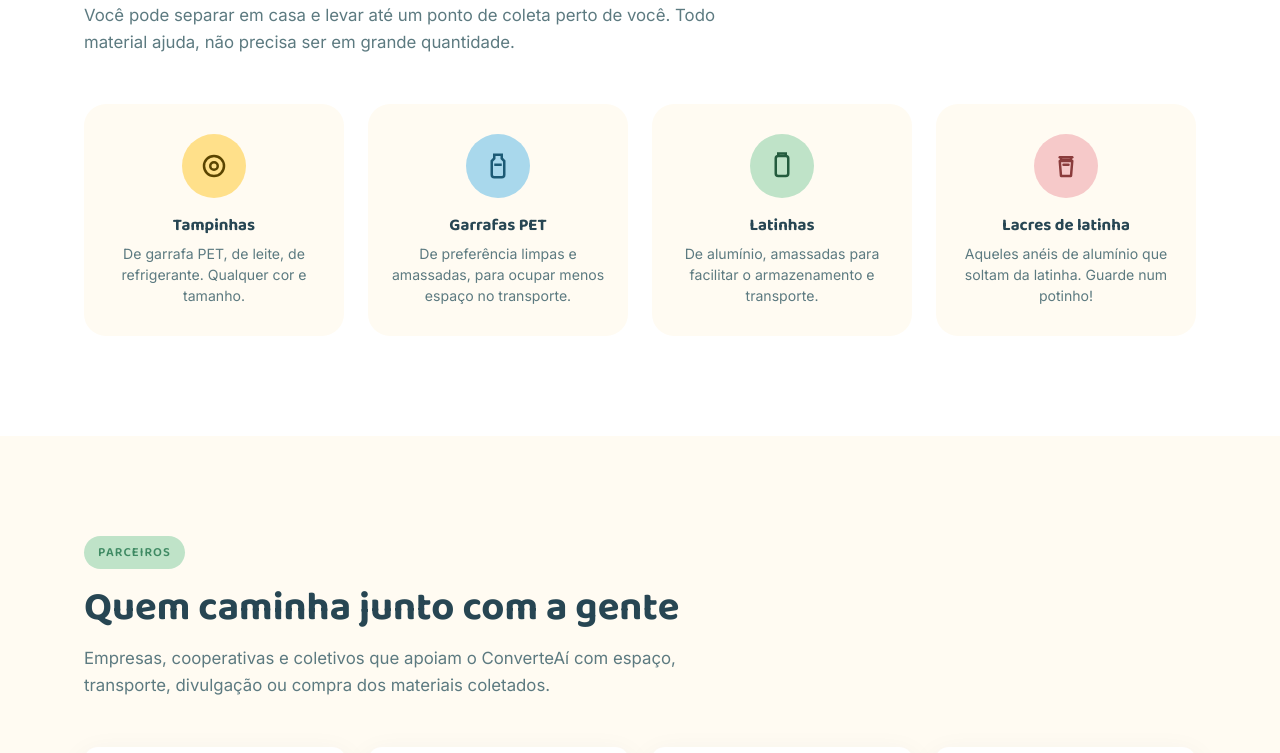
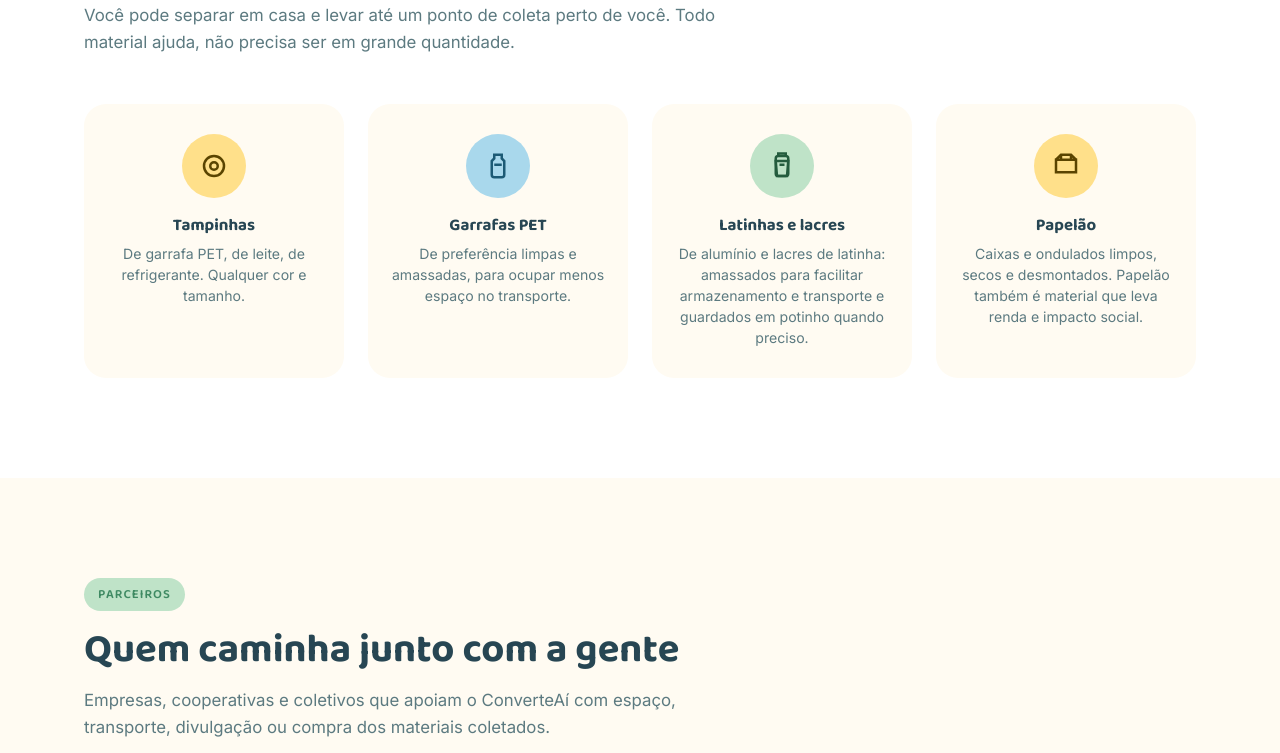
Before and after one commit to Mariastodi/ConverteAi, a React (Vite) app: page / in a window 1280 px wide. Shown: the part 1420-2173 px from the top of the page. Built offline with nearby package versions, Linux system fonts and the light colour scheme.

Commit message:
Deploy footer logo fix and content updates

```diff
--- a/src/components/About.jsx
+++ b/src/components/About.jsx
@@ -8,7 +8,7 @@ function About({ cards }) {
           <span className="eyebrow">Sobre o projeto</span>
           <h2>Reciclagem que também recicla oportunidades</h2>
           <p>
-            O ConverteAí nasceu de um grupo de amigos que percebeu que tampinha, garrafa PET, latinha e lacre de alumínio, materiais que muita gente ainda descarta sem pensar duas vezes, podem virar renda quando coletados e vendidos para cooperativas de reciclagem.
+            O ConverteAí nasceu de um grupo de amigos que percebeu que tampinha, garrafa PET, papelão, latinha e lacre de alumínio, materiais que muita gente ainda descarta sem pensar duas vezes, podem virar renda quando coletados e vendidos para cooperativas de reciclagem.
           </p>
           <p>
             Toda a renda arrecadada com a venda desses materiais será revertida em ações sociais diretas: cestas básicas, kits de higiene, roupas e apoio a famílias em situação de vulnerabilidade na nossa região.
--- a/src/components/Footer.jsx
+++ b/src/components/Footer.jsx
@@ -41,6 +41,11 @@ function Footer({ navLinks }) {
                   <circle cx="12" cy="12" r="4" />
                 </svg>
               </a>
+              <a href="https://wa.me/5585981370578?text=Oi%2C%20vim%20do%20site%20da%20Converte%20A%C3%AD%2C%20quero%20ajudar" target="_blank" rel="noreferrer" aria-label="WhatsApp">
+                <svg viewBox="0 0 24 24" fill="none" strokeWidth="2">
+                  <path d="M21 11.5a8.5 8.5 0 0 1-12.4 7.6L3 21l1.9-5.6A8.5 8.5 0 1 1 21 11.5z" />
+                </svg>
+              </a>
               <a href="#participe" aria-label="Participe" rel="noreferrer">
                 <svg viewBox="0 0 24 24" fill="none" strokeWidth="2">
                   <rect x="3" y="5" width="18" height="14" rx="2" />
@@ -51,7 +56,10 @@ function Footer({ navLinks }) {
           </div>
         </div>
         <div className="footer-bottom">
-          <span>© 2026 ConverteAí. Todos os direitos reservados.</span>
+          <span className="footer-credit">
+            <img src="/logo.webp" alt="ConverteAí" className="footer-logo-small" />
+            ConverteAí. Todos os direitos reservados.
+          </span>
         </div>
       </div>
     </footer>
--- a/src/data.jsx
+++ b/src/data.jsx
@@ -76,34 +76,35 @@ const data = {
       ),
     },
     {
-      title: 'Latinhas',
-      description: 'De alumínio, amassadas para facilitar o armazenamento e transporte.',
+      title: 'Latinhas e lacres',
+      description: 'De alumínio e lacres de latinha: amassados para facilitar armazenamento e transporte e guardados em potinho quando preciso.',
       color: 'var(--verde)',
       svg: (
         <svg viewBox="0 0 24 24" fill="none" stroke="#245c3e" strokeWidth="2">
           <rect x="7" y="4" width="10" height="16" rx="2" />
           <path d="M9 4V2h6v2" />
-        </svg>
-      ),
-    },
-    {
-      title: 'Lacres de latinha',
-      description: 'Aqueles anéis de alumínio que soltam da latinha. Guarde num potinho!',
-      color: '#f6c9c9',
-      svg: (
-        <svg viewBox="0 0 24 24" fill="none" stroke="#8a3b3b" strokeWidth="2" strokeLinecap="round" strokeLinejoin="round">
-          <path d="M7 5h10" />
-          <path d="M8 5v2h8V5" />
           <path d="M7 8h10l-1 12H8L7 8Z" />
           <path d="M10 11h4" />
         </svg>
       ),
     },
+    {
+      title: 'Papelão',
+      description: 'Caixas e ondulados limpos, secos e desmontados. Papelão também é material que leva renda e impacto social.',
+      color: 'var(--amarelo)',
+      svg: (
+        <svg viewBox="0 0 24 24" fill="none" stroke="#5a4400" strokeWidth="2">
+          <path d="M4 7h16v10H4z" />
+          <path d="M4 7l4-4h8l4 4" />
+          <path d="M8 7V3" />
+          <path d="M16 7V3" />
+        </svg>
+      ),
+    },
   ],
   partners: [
-    { initials: 'CS', name: 'Cooperativa sei la', role: 'Compra e triagem', color: '#2f7a4f' },
     { initials: 'PD', name: 'Pizzaria Sabor Divino', role: 'Ponto de coleta', color: '#1c5a75' },
-    { initials: 'OL', name: 'Oficina Leão', role: 'Logística', color: '#c98a2c' },
+    { initials: 'CN', name: 'Comunidade Novo Êxodo', role: 'Ponto de coleta', color: '#2a7f5a' },
     { initials: 'EP', name: 'Escola Piamarta Montese', role: 'Educação ambiental', color: '#8a3b3b' },
   ],
   points: [
@@ -113,8 +114,8 @@ const data = {
   ],
   actions: [
     { date: 'Agosto 2026', title: 'Ação especial do Dia dos Pais', color: 'var(--amarelo)', icon: 'box' },
-    { date: 'Setembro 2026', title: 'Lanche nas ruas e sensibilização', color: 'var(--azul-bebe-2)', icon: 'star' },
-    { date: 'Outubro 2026', title: 'Mutirão de arrecadação e coleta local', color: 'var(--verde)', icon: 'heart' },
+    { date: 'Setembro 2026', title: 'Lanche nas ruas', color: 'var(--azul-bebe-2)', icon: 'star' },
+    { date: 'Outubro 2026', title: 'Ação com as crianças', color: 'var(--verde)', icon: 'heart' },
   ],
 };
 
--- a/src/styles.css
+++ b/src/styles.css
@@ -1123,6 +1123,26 @@ footer ul li a:hover {
   gap: 10px;
 }
 
+.footer-credit {
+  display: inline-flex;
+  align-items: center;
+  gap: 8px;
+}
+
+.footer-logo-small {
+  width: 24px;
+  height: auto;
+  display: inline-block;
+  margin-right: 8px;
+  vertical-align: middle;
+}
+
+.footer-credit {
+  display: inline-flex;
+  align-items: center;
+  gap: 8px;
+}
+
 @media (max-width: 760px) {
   .footer-grid {
     grid-template-columns: 1fr;
```
